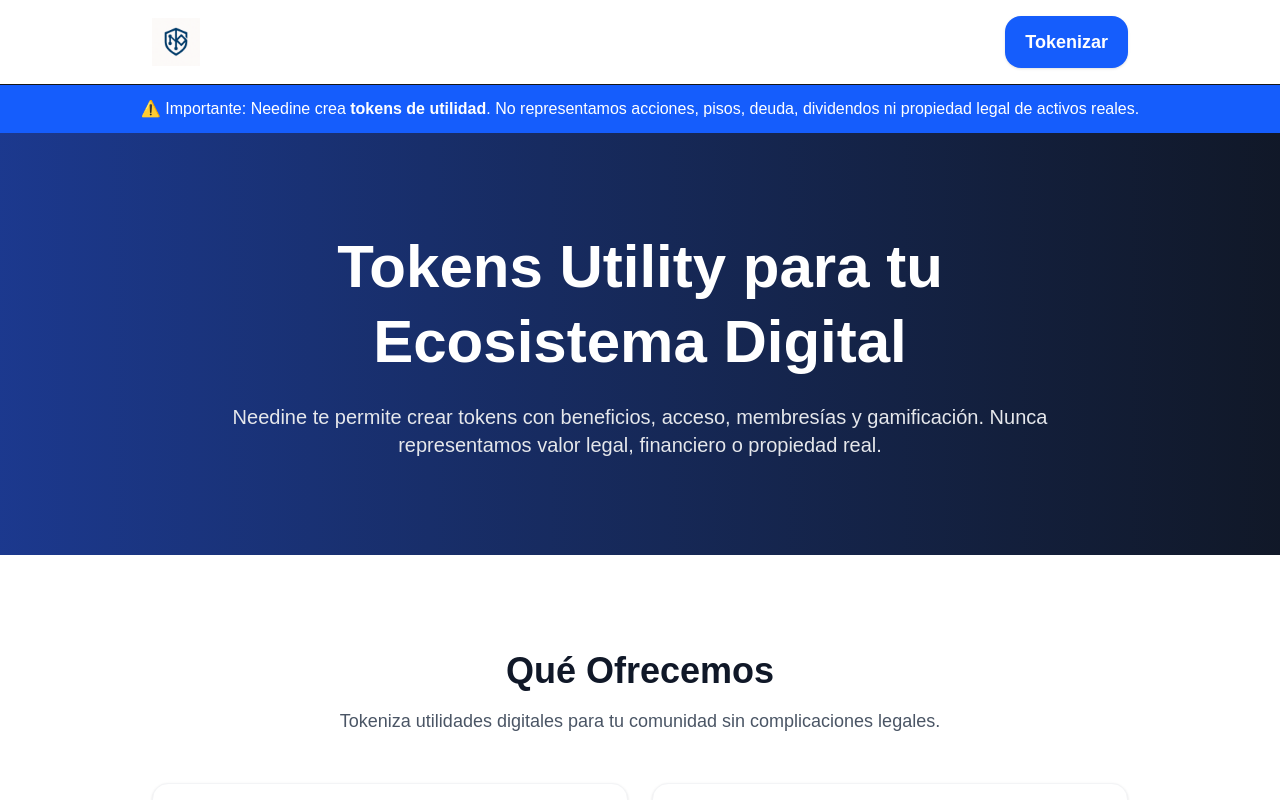
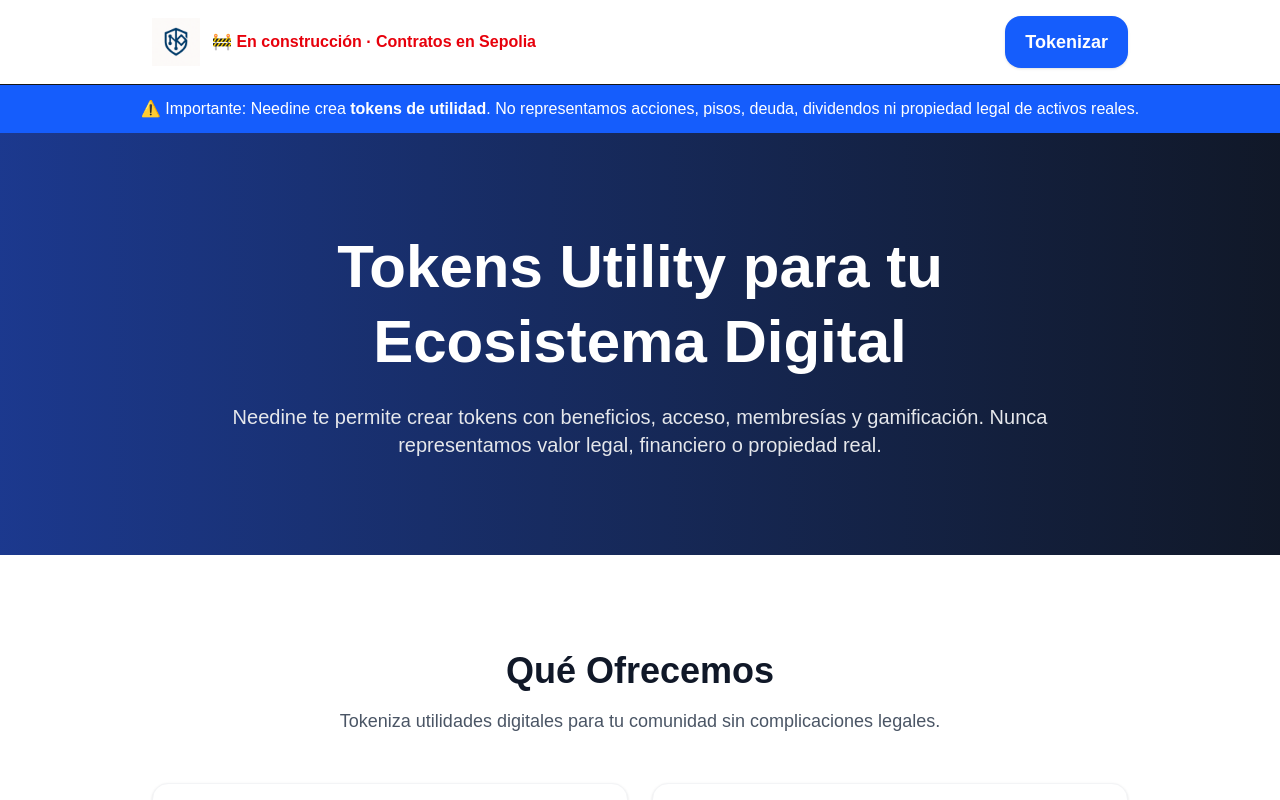
Before and after one commit to JILM1979/needine, a Next.js app: page / in a window 1280 px wide. Shown: the top 800 px of the page. Built offline with nearby package versions, Linux system fonts and the light colour scheme.

Commit message:
mensaje construccion

```diff
--- a/src/app/page.tsx
+++ b/src/app/page.tsx
@@ -46,7 +46,11 @@
                             alt="Needine logo"
                             className="h-12 w-auto"
                         />
-                        <span className="font-bold text-gray-900 text-2xl"></span>
+
+                        {/* 👇 Mensaje de construcción */}
+                        <span className="text-red-600 font-semibold text-sm md:text-base flex items-center gap-1">
+                            🚧 En construcción · Contratos en Sepolia
+                        </span>
                     </Link>
 
                     <Link
--- a/src/app/tokenizar/page.tsx
+++ b/src/app/tokenizar/page.tsx
@@ -209,10 +209,13 @@
                     <Link href="/" className="flex items-center gap-3 hover:opacity-80">
                         {/* eslint-disable-next-line @next/next/no-img-element */}
                         <img src="/logo.png" alt="Needine logo" className="h-12 w-auto" />
-                        <span className="font-bold text-gray-900 text-2xl"></span>
+                        {/* 👇 Mensaje de construcción */}
+                        <span className="text-red-600 font-semibold text-sm md:text-base flex items-center gap-1">
+                            🚧 En construcción · Contratos en Sepolia
+                        </span>
                     </Link>
                     <span className="text-lg text-gray-700 font-medium">
-                        Conectar cartera
+
                     </span>
                 </div>
             </header>
```
